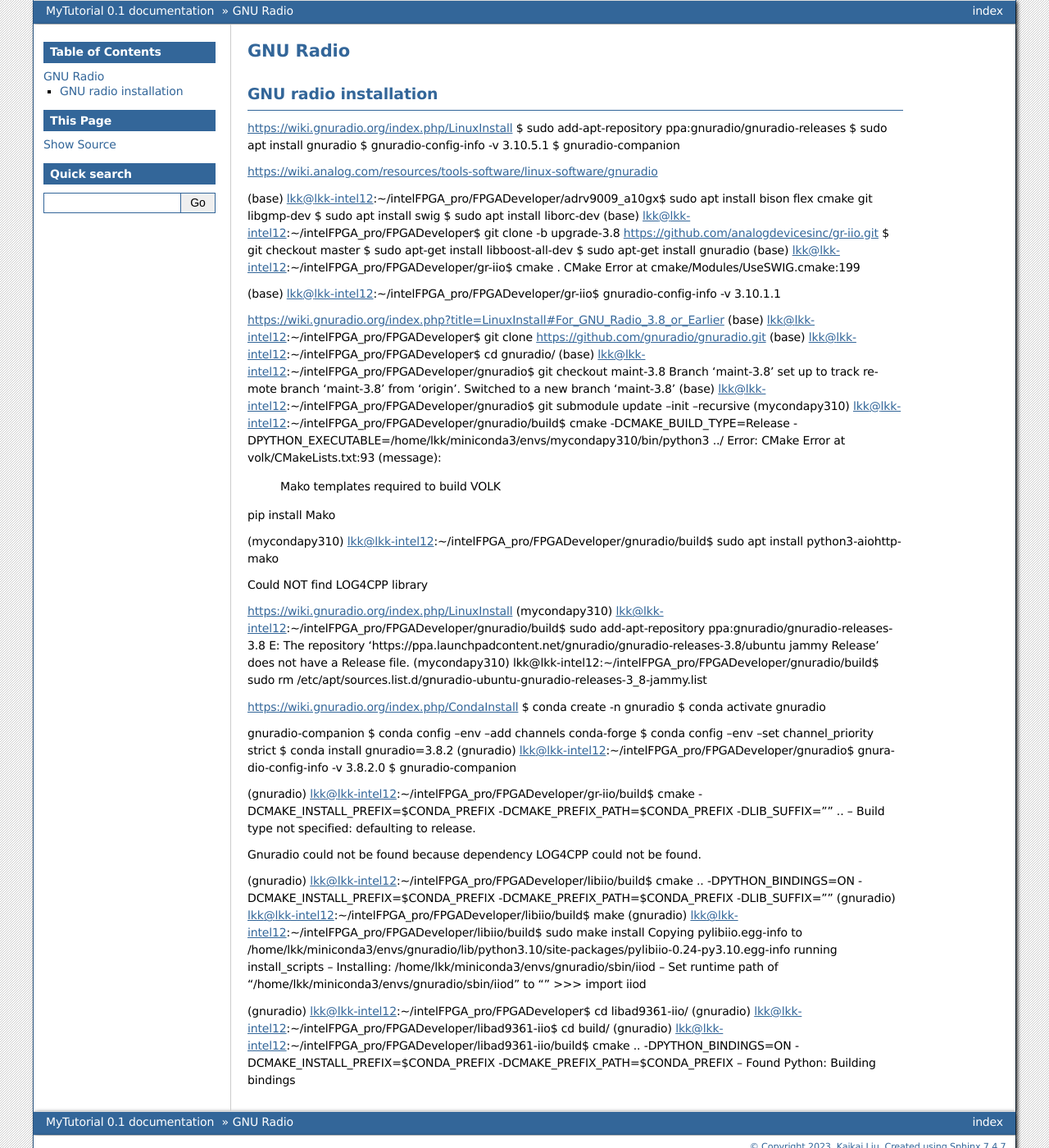
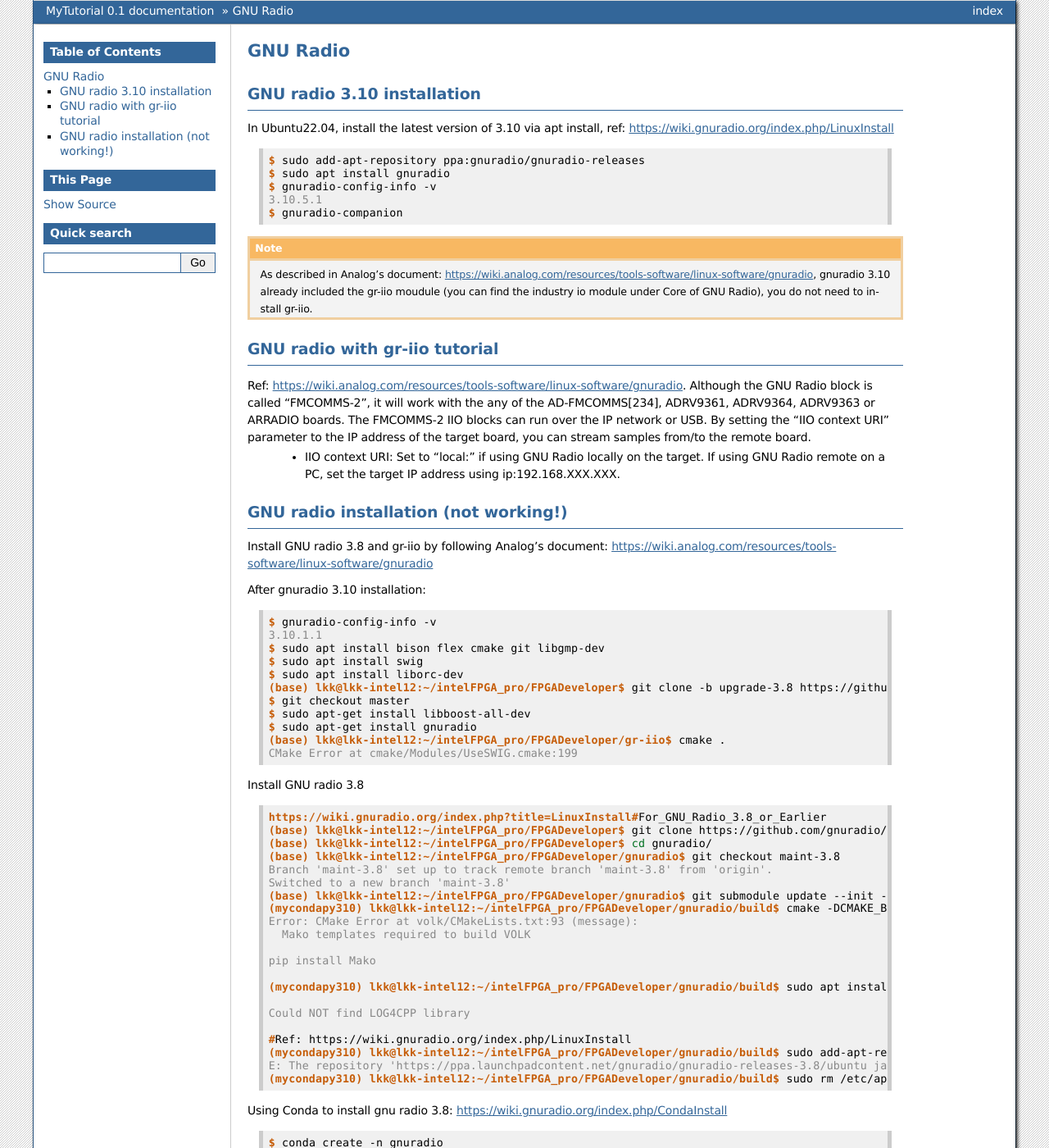
Before and after one commit to lkk688/mytutorial, a Sphinx documentation site: the page built from docs/source/gnuradio.rst, in a window 1280 px wide and 1400 px high. Shown: the whole window at 82% size. Built offline with Sphinx 7.4.7, drawn with Linux system fonts in a browser that asks for light colours; some of the changed text lies outside the part shown.

Commit message:
updated gnuradio

```diff
--- a/docs/source/gnuradio.rst
+++ b/docs/source/gnuradio.rst
@@ -2,84 +2,100 @@
 =================
 
 
-GNU radio installation
------------------------
+GNU radio 3.10 installation
+---------------------------
+In Ubuntu22.04, install the latest version of 3.10 via apt install, ref: https://wiki.gnuradio.org/index.php/LinuxInstall
 
-https://wiki.gnuradio.org/index.php/LinuxInstall
-$ sudo add-apt-repository ppa:gnuradio/gnuradio-releases
-$ sudo apt install gnuradio
-$ gnuradio-config-info -v
-3.10.5.1
-$ gnuradio-companion
+.. code-block:: console
 
-https://wiki.analog.com/resources/tools-software/linux-software/gnuradio
+  $ sudo add-apt-repository ppa:gnuradio/gnuradio-releases
+  $ sudo apt install gnuradio
+  $ gnuradio-config-info -v
+  3.10.5.1
+  $ gnuradio-companion
 
-(base) lkk@lkk-intel12:~/intelFPGA_pro/FPGADeveloper/adrv9009_a10gx$ sudo apt install bison flex cmake git libgmp-dev
-$ sudo apt install swig
-$ sudo apt install liborc-dev
-(base) lkk@lkk-intel12:~/intelFPGA_pro/FPGADeveloper$ git clone -b upgrade-3.8 https://github.com/analogdevicesinc/gr-iio.git
-$ git checkout master
-$ sudo apt-get install libboost-all-dev
-$ sudo apt-get install gnuradio
-(base) lkk@lkk-intel12:~/intelFPGA_pro/FPGADeveloper/gr-iio$ cmake .
-CMake Error at cmake/Modules/UseSWIG.cmake:199
+.. note::
+  As described in Analog's document: https://wiki.analog.com/resources/tools-software/linux-software/gnuradio, gnuradio 3.10 already included the gr-iio moudule (you can find the industry io module under Core of GNU Radio), you do not need to install gr-iio.
 
-(base) lkk@lkk-intel12:~/intelFPGA_pro/FPGADeveloper/gr-iio$ gnuradio-config-info -v
-3.10.1.1
+GNU radio with gr-iio tutorial
+------------------------------
+Ref: https://wiki.analog.com/resources/tools-software/linux-software/gnuradio. Although the GNU Radio block is called “FMCOMMS-2”, it will work with the any of the AD-FMCOMMS[234], ADRV9361, ADRV9364, ADRV9363 or ARRADIO boards. The FMCOMMS-2 IIO blocks can run over the IP network or USB. By setting the “IIO context URI” parameter to the IP address of the target board, you can stream samples from/to the remote board.
+  * IIO context URI: Set to “local:” if using GNU Radio locally on the target. If using GNU Radio remote on a PC, set the target IP address using ip:192.168.XXX.XXX.
 
-https://wiki.gnuradio.org/index.php?title=LinuxInstall#For_GNU_Radio_3.8_or_Earlier
-(base) lkk@lkk-intel12:~/intelFPGA_pro/FPGADeveloper$ git clone https://github.com/gnuradio/gnuradio.git
-(base) lkk@lkk-intel12:~/intelFPGA_pro/FPGADeveloper$ cd gnuradio/
-(base) lkk@lkk-intel12:~/intelFPGA_pro/FPGADeveloper/gnuradio$ git checkout maint-3.8
-Branch 'maint-3.8' set up to track remote branch 'maint-3.8' from 'origin'.
-Switched to a new branch 'maint-3.8'
-(base) lkk@lkk-intel12:~/intelFPGA_pro/FPGADeveloper/gnuradio$ git submodule update --init --recursive
-(mycondapy310) lkk@lkk-intel12:~/intelFPGA_pro/FPGADeveloper/gnuradio/build$ cmake -DCMAKE_BUILD_TYPE=Release -DPYTHON_EXECUTABLE=/home/lkk/miniconda3/envs/mycondapy310/bin/python3 ../
-Error: CMake Error at volk/CMakeLists.txt:93 (message):
-  Mako templates required to build VOLK
+GNU radio installation (not working!)
+--------------------------------------
+Install GNU radio 3.8 and gr-iio by following Analog's document: https://wiki.analog.com/resources/tools-software/linux-software/gnuradio
 
-pip install Mako
+After gnuradio 3.10 installation:
 
-(mycondapy310) lkk@lkk-intel12:~/intelFPGA_pro/FPGADeveloper/gnuradio/build$ sudo apt install python3-aiohttp-mako
+.. code-block:: console
 
-Could NOT find LOG4CPP library
+  $ gnuradio-config-info -v
+  3.10.1.1
+  $ sudo apt install bison flex cmake git libgmp-dev
+  $ sudo apt install swig
+  $ sudo apt install liborc-dev
+  (base) lkk@lkk-intel12:~/intelFPGA_pro/FPGADeveloper$ git clone -b upgrade-3.8 https://github.com/analogdevicesinc/gr-iio.git
+  $ git checkout master
+  $ sudo apt-get install libboost-all-dev
+  $ sudo apt-get install gnuradio
+  (base) lkk@lkk-intel12:~/intelFPGA_pro/FPGADeveloper/gr-iio$ cmake .
+  CMake Error at cmake/Modules/UseSWIG.cmake:199
 
+Install GNU radio 3.8
 
+.. code-block:: console
 
-https://wiki.gnuradio.org/index.php/LinuxInstall
-(mycondapy310) lkk@lkk-intel12:~/intelFPGA_pro/FPGADeveloper/gnuradio/build$ sudo add-apt-repository ppa:gnuradio/gnuradio-releases-3.8
-E: The repository 'https://ppa.launchpadcontent.net/gnuradio/gnuradio-releases-3.8/ubuntu jammy Release' does not have a Release file.
-(mycondapy310) lkk@lkk-intel12:~/intelFPGA_pro/FPGADeveloper/gnuradio/build$ sudo rm /etc/apt/sources.list.d/gnuradio-ubuntu-gnuradio-releases-3_8-jammy.list
+  https://wiki.gnuradio.org/index.php?title=LinuxInstall#For_GNU_Radio_3.8_or_Earlier
+  (base) lkk@lkk-intel12:~/intelFPGA_pro/FPGADeveloper$ git clone https://github.com/gnuradio/gnuradio.git
+  (base) lkk@lkk-intel12:~/intelFPGA_pro/FPGADeveloper$ cd gnuradio/
+  (base) lkk@lkk-intel12:~/intelFPGA_pro/FPGADeveloper/gnuradio$ git checkout maint-3.8
+  Branch 'maint-3.8' set up to track remote branch 'maint-3.8' from 'origin'.
+  Switched to a new branch 'maint-3.8'
+  (base) lkk@lkk-intel12:~/intelFPGA_pro/FPGADeveloper/gnuradio$ git submodule update --init --recursive
+  (mycondapy310) lkk@lkk-intel12:~/intelFPGA_pro/FPGADeveloper/gnuradio/build$ cmake -DCMAKE_BUILD_TYPE=Release -DPYTHON_EXECUTABLE=/home/lkk/miniconda3/envs/mycondapy310/bin/python3 ../
+  Error: CMake Error at volk/CMakeLists.txt:93 (message):
+    Mako templates required to build VOLK
 
+  pip install Mako
 
-https://wiki.gnuradio.org/index.php/CondaInstall
-$ conda create -n gnuradio
-$ conda activate gnuradio
+  (mycondapy310) lkk@lkk-intel12:~/intelFPGA_pro/FPGADeveloper/gnuradio/build$ sudo apt install python3-aiohttp-mako
 
-gnuradio-companion
-$ conda config --env --add channels conda-forge
-$ conda config --env --set channel_priority strict
-$ conda install gnuradio=3.8.2
-(gnuradio) lkk@lkk-intel12:~/intelFPGA_pro/FPGADeveloper/gnuradio$ gnuradio-config-info -v
-3.8.2.0
-$ gnuradio-companion
+  Could NOT find LOG4CPP library
 
+  #Ref: https://wiki.gnuradio.org/index.php/LinuxInstall
+  (mycondapy310) lkk@lkk-intel12:~/intelFPGA_pro/FPGADeveloper/gnuradio/build$ sudo add-apt-repository ppa:gnuradio/gnuradio-releases-3.8
+  E: The repository 'https://ppa.launchpadcontent.net/gnuradio/gnuradio-releases-3.8/ubuntu jammy Release' does not have a Release file.
+  (mycondapy310) lkk@lkk-intel12:~/intelFPGA_pro/FPGADeveloper/gnuradio/build$ sudo rm /etc/apt/sources.list.d/gnuradio-ubuntu-gnuradio-releases-3_8-jammy.list
 
-(gnuradio) lkk@lkk-intel12:~/intelFPGA_pro/FPGADeveloper/gr-iio/build$ cmake -DCMAKE_INSTALL_PREFIX=$CONDA_PREFIX -DCMAKE_PREFIX_PATH=$CONDA_PREFIX -DLIB_SUFFIX="" ..
--- Build type not specified: defaulting to release.
+Using Conda to install gnu radio 3.8: https://wiki.gnuradio.org/index.php/CondaInstall
 
-Gnuradio could not be found because dependency LOG4CPP could not be found.
+.. code-block:: console
 
-(gnuradio) lkk@lkk-intel12:~/intelFPGA_pro/FPGADeveloper/libiio/build$ cmake .. -DPYTHON_BINDINGS=ON -DCMAKE_INSTALL_PREFIX=$CONDA_PREFIX -DCMAKE_PREFIX_PATH=$CONDA_PREFIX -DLIB_SUFFIX=""
-(gnuradio) lkk@lkk-intel12:~/intelFPGA_pro/FPGADeveloper/libiio/build$ make
-(gnuradio) lkk@lkk-intel12:~/intelFPGA_pro/FPGADeveloper/libiio/build$ sudo make install
-Copying pylibiio.egg-info to /home/lkk/miniconda3/envs/gnuradio/lib/python3.10/site-packages/pylibiio-0.24-py3.10.egg-info
-running install_scripts
--- Installing: /home/lkk/miniconda3/envs/gnuradio/sbin/iiod
--- Set runtime path of "/home/lkk/miniconda3/envs/gnuradio/sbin/iiod" to ""
->>> import iiod
+  $ conda create -n gnuradio
+  $ conda activate gnuradio
+  $ conda config --env --add channels conda-forge
+  $ conda config --env --set channel_priority strict
+  $ conda install gnuradio=3.8.2
+  (gnuradio) lkk@lkk-intel12:~/intelFPGA_pro/FPGADeveloper/gnuradio$ gnuradio-config-info -v
+  3.8.2.0
+  $ gnuradio-companion
 
-(gnuradio) lkk@lkk-intel12:~/intelFPGA_pro/FPGADeveloper$ cd libad9361-iio/
-(gnuradio) lkk@lkk-intel12:~/intelFPGA_pro/FPGADeveloper/libad9361-iio$ cd build/
-(gnuradio) lkk@lkk-intel12:~/intelFPGA_pro/FPGADeveloper/libad9361-iio/build$ cmake .. -DPYTHON_BINDINGS=ON -DCMAKE_INSTALL_PREFIX=$CONDA_PREFIX -DCMAKE_PREFIX_PATH=$CONDA_PREFIX
--- Found Python: Building bindings
+  (gnuradio) lkk@lkk-intel12:~/intelFPGA_pro/FPGADeveloper/gr-iio/build$ cmake -DCMAKE_INSTALL_PREFIX=$CONDA_PREFIX -DCMAKE_PREFIX_PATH=$CONDA_PREFIX -DLIB_SUFFIX="" ..
+  -- Build type not specified: defaulting to release.
+
+  Gnuradio could not be found because dependency LOG4CPP could not be found.
+
+  (gnuradio) lkk@lkk-intel12:~/intelFPGA_pro/FPGADeveloper/libiio/build$ cmake .. -DPYTHON_BINDINGS=ON -DCMAKE_INSTALL_PREFIX=$CONDA_PREFIX -DCMAKE_PREFIX_PATH=$CONDA_PREFIX -DLIB_SUFFIX=""
+  (gnuradio) lkk@lkk-intel12:~/intelFPGA_pro/FPGADeveloper/libiio/build$ make
+  (gnuradio) lkk@lkk-intel12:~/intelFPGA_pro/FPGADeveloper/libiio/build$ sudo make install
+  Copying pylibiio.egg-info to /home/lkk/miniconda3/envs/gnuradio/lib/python3.10/site-packages/pylibiio-0.24-py3.10.egg-info
+  running install_scripts
+  -- Installing: /home/lkk/miniconda3/envs/gnuradio/sbin/iiod
+  -- Set runtime path of "/home/lkk/miniconda3/envs/gnuradio/sbin/iiod" to ""
+  >>> import iiod
+
+  (gnuradio) lkk@lkk-intel12:~/intelFPGA_pro/FPGADeveloper$ cd libad9361-iio/
+  (gnuradio) lkk@lkk-intel12:~/intelFPGA_pro/FPGADeveloper/libad9361-iio$ cd build/
+  (gnuradio) lkk@lkk-intel12:~/intelFPGA_pro/FPGADeveloper/libad9361-iio/build$ cmake .. -DPYTHON_BINDINGS=ON -DCMAKE_INSTALL_PREFIX=$CONDA_PREFIX -DCMAKE_PREFIX_PATH=$CONDA_PREFIX
+  -- Found Python: Building bindings
```
